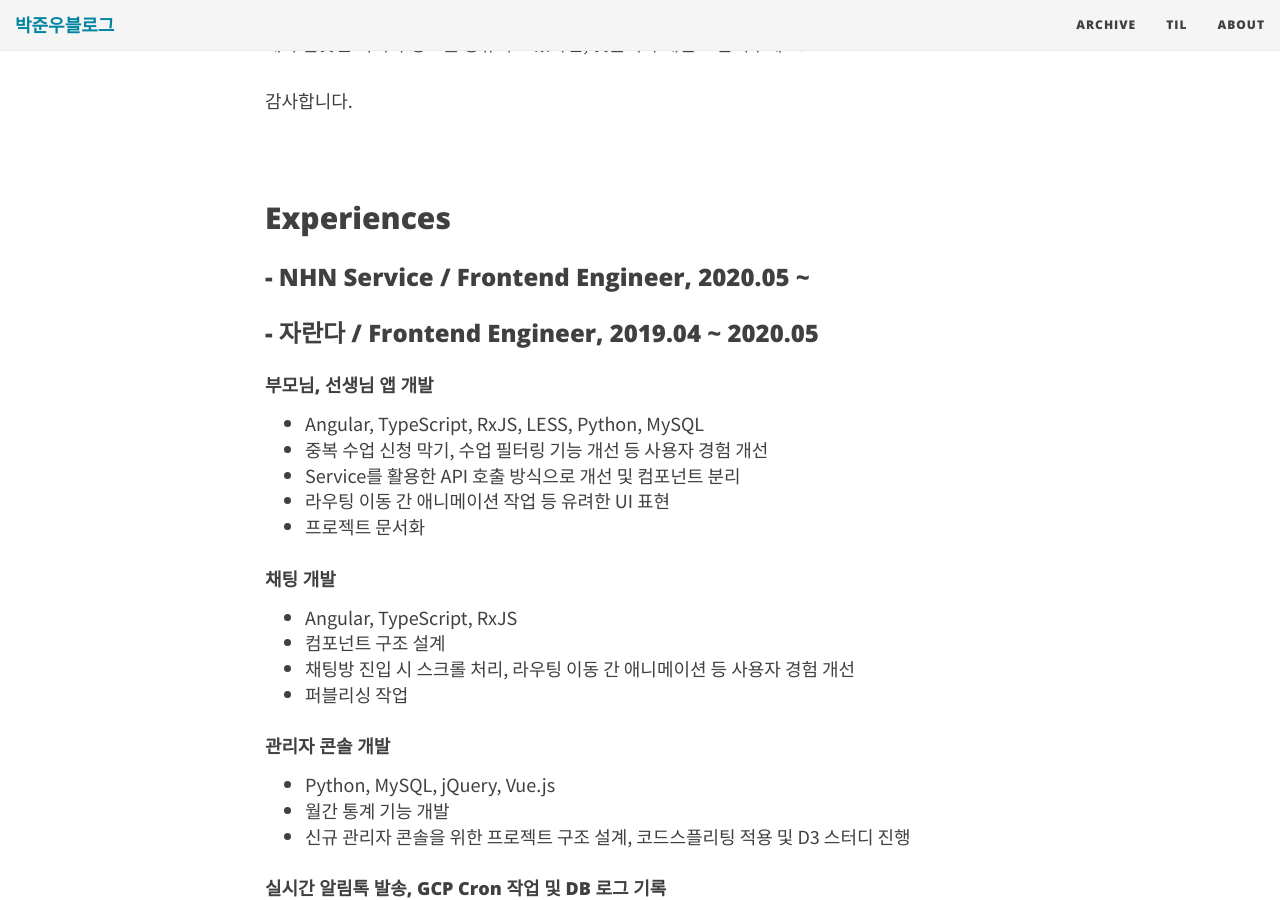
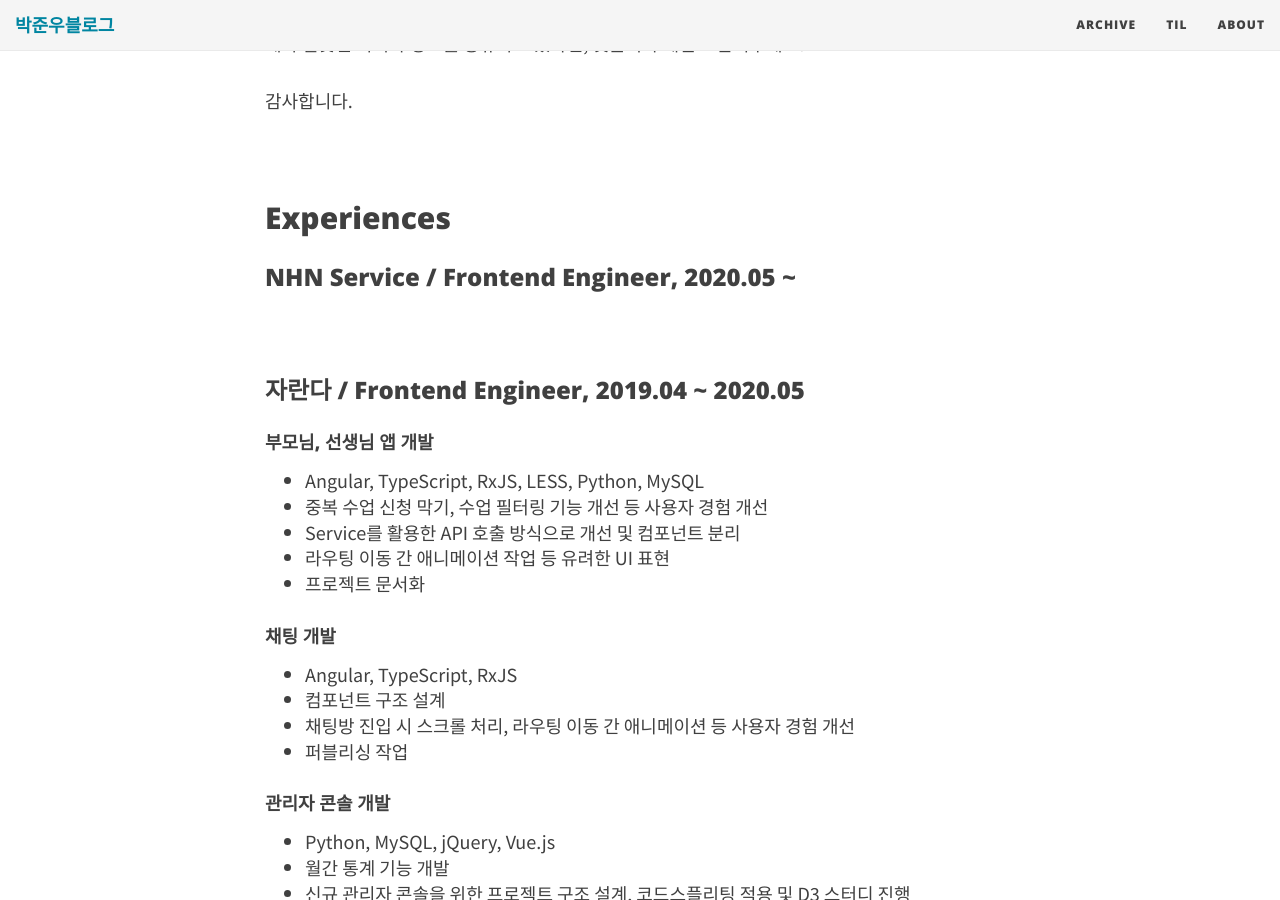
Before and after one commit to JUNWOO45/junwoo45.github.io.archived, a Jekyll site: the page built from aboutme.md, in a window 1280 px wide and 900 px high, scrolled down 879 px. Built offline with Jekyll 4.4.1, drawn with Linux system fonts in a browser that asks for light colours; nearby versions of some CDN libraries.

Commit message:
docs: aboutme 업데이트

```diff
--- a/aboutme.md
+++ b/aboutme.md
@@ -34,9 +34,11 @@
 
 ## Experiences
 
-### - NHN Service / Frontend Engineer, 2020.05 ~
+### NHN Service / Frontend Engineer, 2020.05 ~
 
-### - 자란다 / Frontend Engineer, 2019.04 ~ 2020.05
+<br>
+
+### 자란다 / Frontend Engineer, 2019.04 ~ 2020.05
 
 #### 부모님, 선생님 앱 개발
 - Angular, TypeScript, RxJS, LESS, Python, MySQL
```
